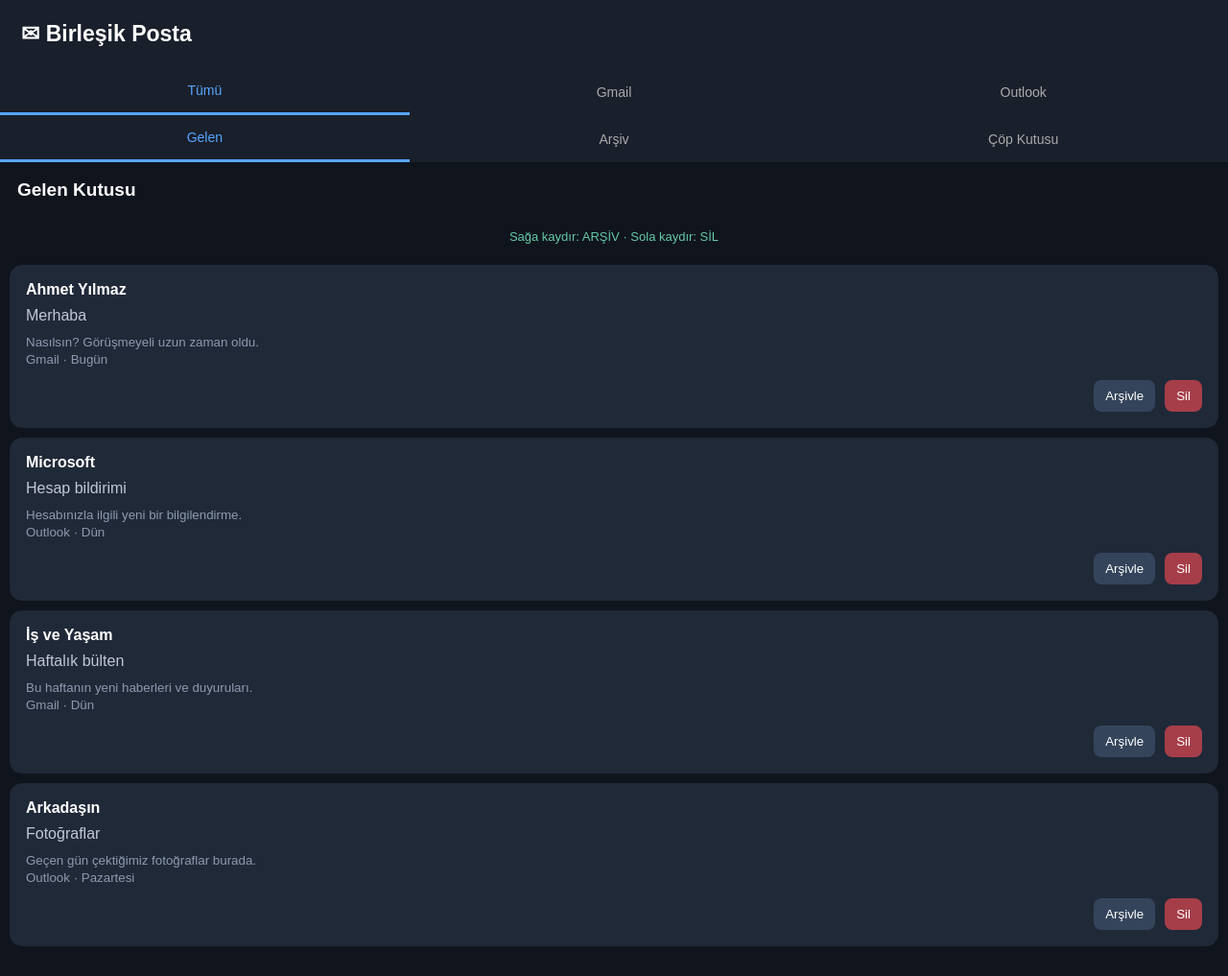
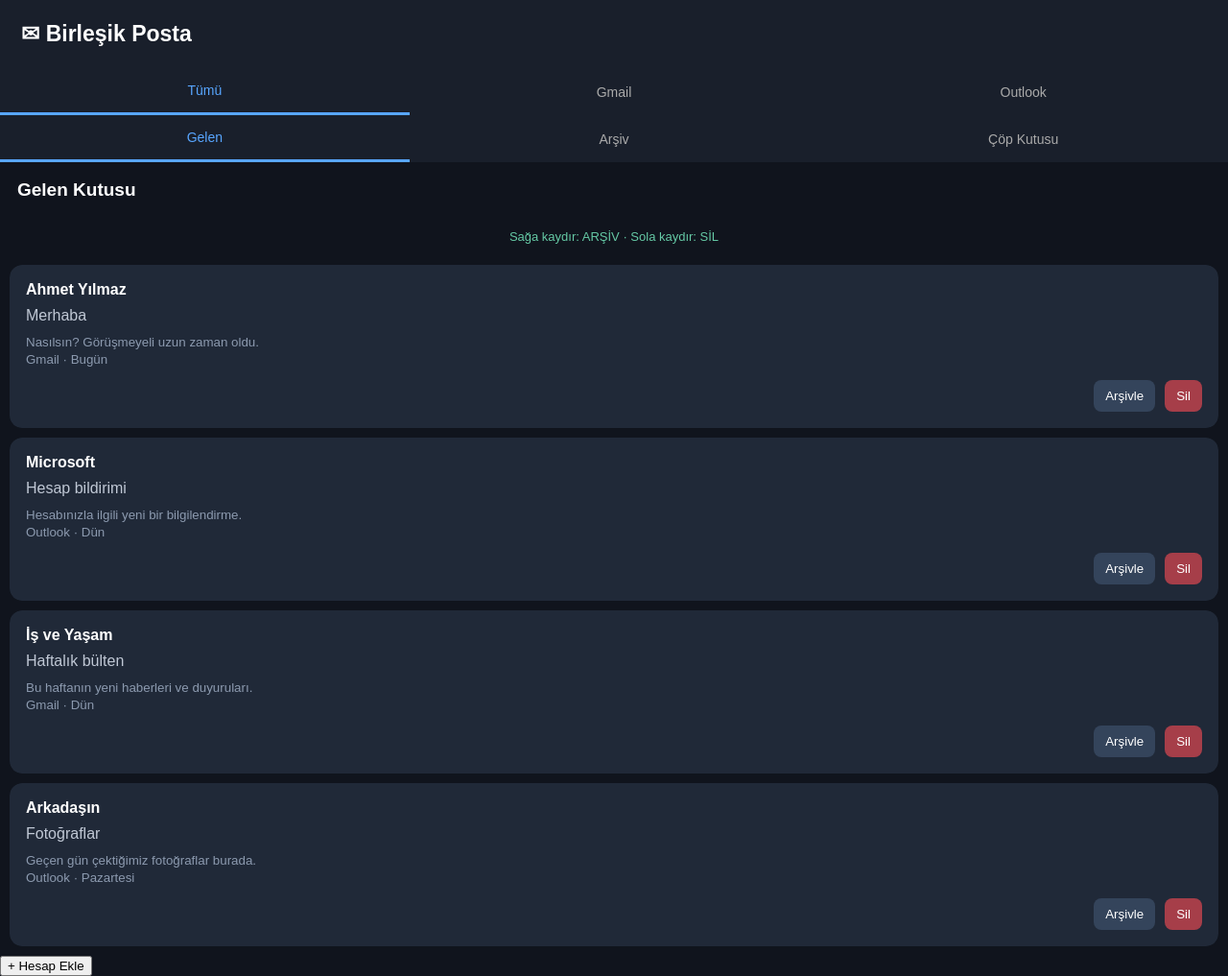
Before and after one commit to toprakilke-tech/birlesik-posta, a plain HTML site: page index.html in a window 1280 px wide. Shown: the whole page at 96% size. Before the commit the page ends 996 px from the top, so only its background shows below. Drawn offline with Linux system fonts and the light colour scheme.

Commit message:
Update index.html

```diff
--- a/index.html
+++ b/index.html
@@ -213,5 +213,6 @@ document.getElementById("notice").textContent=yazi;
 yukle();
 goster();
 </script>
+<button onclick="alert('Hesap ekleme bölümünü hazırlıyoruz.')">+ Hesap Ekle</button>
 </body>
 </html>
```
